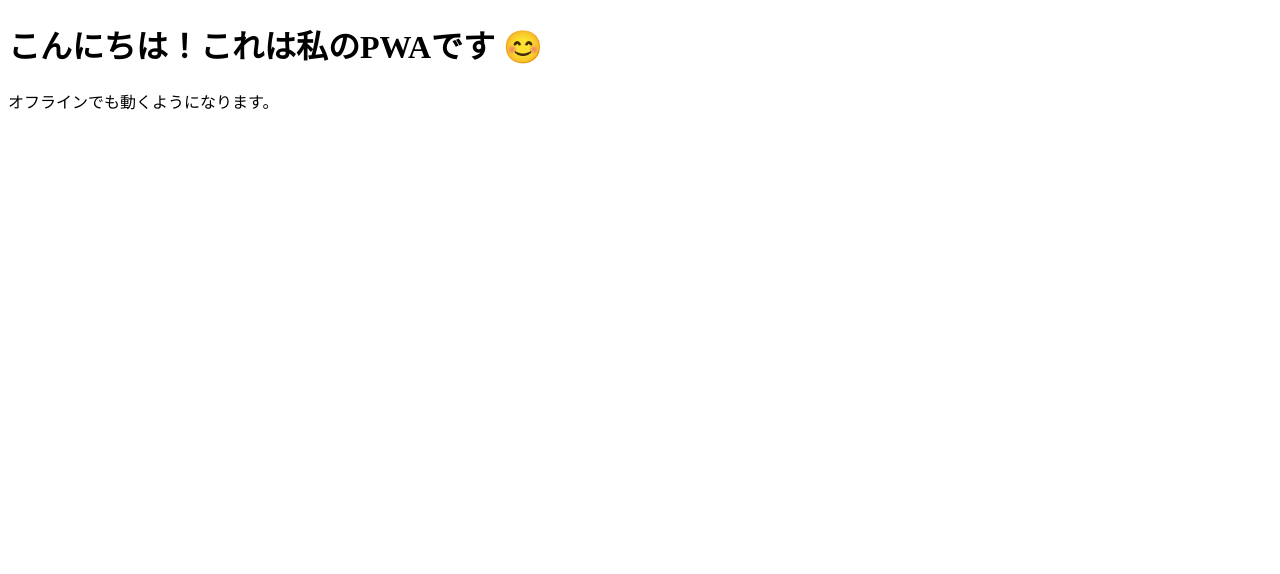
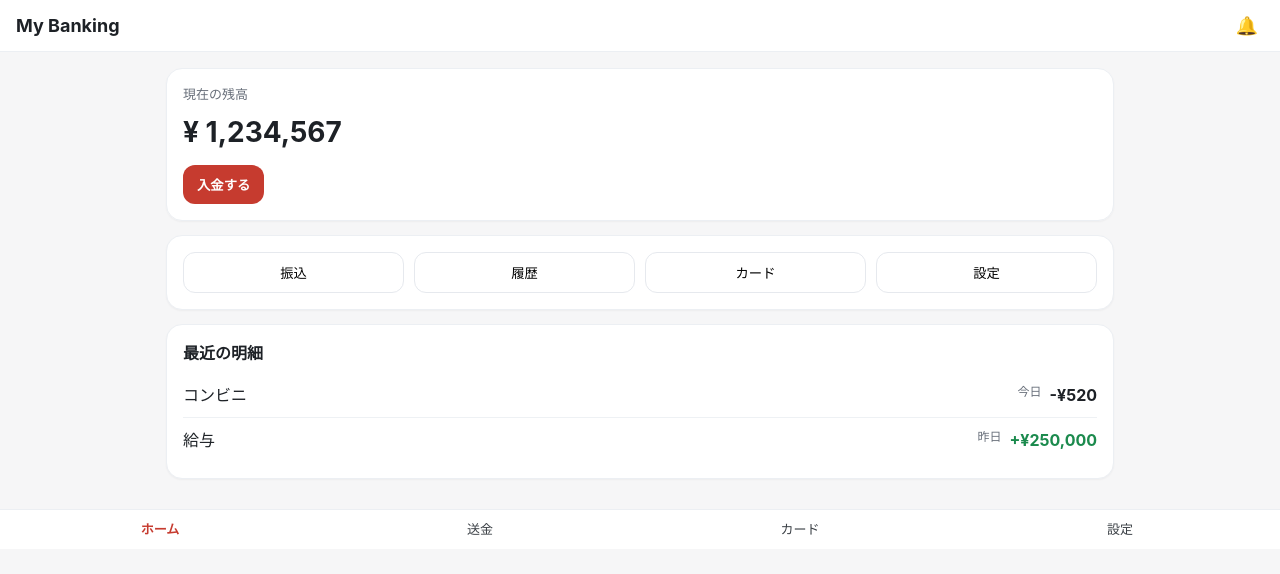
Before and after one commit to HAMA47pwa/mypaw, a plain HTML site: page index.html in a window 1280 px wide. Drawn offline with Linux system fonts and the light colour scheme.

Commit message:
Add files via upload

```diff
--- a/index.html
+++ b/index.html
@@ -1,21 +1,55 @@
 <!DOCTYPE html>
 <html lang="ja">
 <head>
-  <meta charset="UTF-8">
-  <meta name="viewport" content="width=device-width, initial-scale=1.0">
-  <title>My PWA App</title>
-  <link rel="manifest" href="manifest.json">
+  <meta charset="utf-8" />
+  <meta name="viewport" content="width=device-width,initial-scale=1" />
+  <title>My Banking – Personal (Unofficial)</title>
+  <link rel="manifest" href="manifest.json" />
+  <link rel="apple-touch-icon" href="icons/icon-192.png" />
+  <meta name="theme-color" content="#c63b2f" />
+  <link rel="stylesheet" href="style.css" />
 </head>
 <body>
-  <h1>こんにちは！これは私のPWAです 😊</h1>
-  <p>オフラインでも動くようになります。</p>
+  <header class="appbar">
+    <h1 class="brand">My Banking</h1>
+    <button class="action" aria-label="通知">🔔</button>
+  </header>
+
+  <main class="container">
+    <section class="card balance">
+      <div class="label">現在の残高</div>
+      <div class="amount">¥ 1,234,567</div>
+      <button class="primary" id="addMoney">入金する</button>
+    </section>
+
+    <section class="card actions">
+      <button class="ghost">振込</button>
+      <button class="ghost">履歴</button>
+      <button class="ghost">カード</button>
+      <button class="ghost">設定</button>
+    </section>
+
+    <section class="card history">
+      <h2>最近の明細</h2>
+      <ul>
+        <li><span>コンビニ</span><time>今日</time><strong>-¥520</strong></li>
+        <li><span>給与</span><time>昨日</time><strong class="plus">+¥250,000</strong></li>
+      </ul>
+    </section>
+  </main>
+
+  <nav class="bottomnav" aria-label="主要メニュー">
+    <a href="#" class="active">ホーム</a>
+    <a href="#">送金</a>
+    <a href="#">カード</a>
+    <a href="#">設定</a>
+  </nav>
 
   <script>
     if ('serviceWorker' in navigator) {
-      window.addEventListener('load', () => {
-        navigator.serviceWorker.register('./sw.js');
-      });
+      window.addEventListener('load', () => navigator.serviceWorker.register('./sw.js'));
     }
+    document.getElementById('addMoney')?.addEventListener('click', () => alert('これはデモです'));
   </script>
 </body>
 </html>
--- /dev/null
+++ b/style.css
@@ -0,0 +1,61 @@
+:root{
+  --brand:#c63b2f;
+  --brand-ink:#8f2b24;
+  --bg:#f6f6f7;
+  --card:#ffffff;
+  --ink:#1d2126;
+  --muted:#686f7a;
+  --success:#1b8a4d;
+}
+
+*{box-sizing:border-box}
+html,body{margin:0;padding:0;background:var(--bg);color:var(--ink);font:16px/1.5 -apple-system,BlinkMacSystemFont,"Segoe UI",Roboto,Helvetica,Arial,sans-serif}
+
+.appbar{
+  position:sticky;top:0;z-index:10;
+  display:flex;align-items:center;justify-content:space-between;
+  padding:12px 16px;background:#fff;border-bottom:1px solid #eceff3
+}
+.brand{font-size:18px;margin:0}
+.action{font-size:18px;background:none;border:none}
+
+.container{padding:16px;max-width:980px;margin:0 auto}
+.card{
+  background:var(--card);border:1px solid #eceff3;border-radius:16px;
+  padding:16px;margin-bottom:14px;box-shadow:0 1px 2px rgba(0,0,0,.04)
+}
+
+.balance{background:linear-gradient(0deg,#fff, #fff)}
+.balance .label{color:var(--muted);font-size:13px}
+.balance .amount{font-size:28px;font-weight:700;margin:6px 0 12px}
+
+.primary{
+  background:var(--brand);color:#fff;border:none;border-radius:12px;
+  padding:10px 14px;font-weight:600
+}
+.primary:active{transform:translateY(1px);background:var(--brand-ink)}
+
+.actions{display:grid;grid-template-columns:repeat(4,1fr);gap:10px}
+.ghost{
+  background:#fff;border:1px solid #e6e9ee;border-radius:12px;padding:10px 8px;
+}
+
+.history h2{font-size:16px;margin:0 0 8px}
+.history ul{list-style:none;margin:0;padding:0}
+.history li{
+  display:grid;grid-template-columns:1fr auto auto;gap:8px;
+  padding:10px 0;border-bottom:1px solid #eef1f4
+}
+.history li:last-child{border-bottom:none}
+.history time{color:var(--muted);font-size:12px}
+.history strong{font-weight:700}
+.history .plus{color:var(--success)}
+
+.bottomnav{
+  position:sticky;bottom:0;display:grid;grid-template-columns:repeat(4,1fr);
+  border-top:1px solid #eceff3;background:#fff
+}
+.bottomnav a{
+  text-align:center;padding:10px 4px;text-decoration:none;color:#3b4046;font-size:13px
+}
+.bottomnav a.active{color:var(--brand);font-weight:700}
```
Also changed, not shown: sw.js (+6 -13 lines), icon-192.png, icon-512.png, manifest.json.
